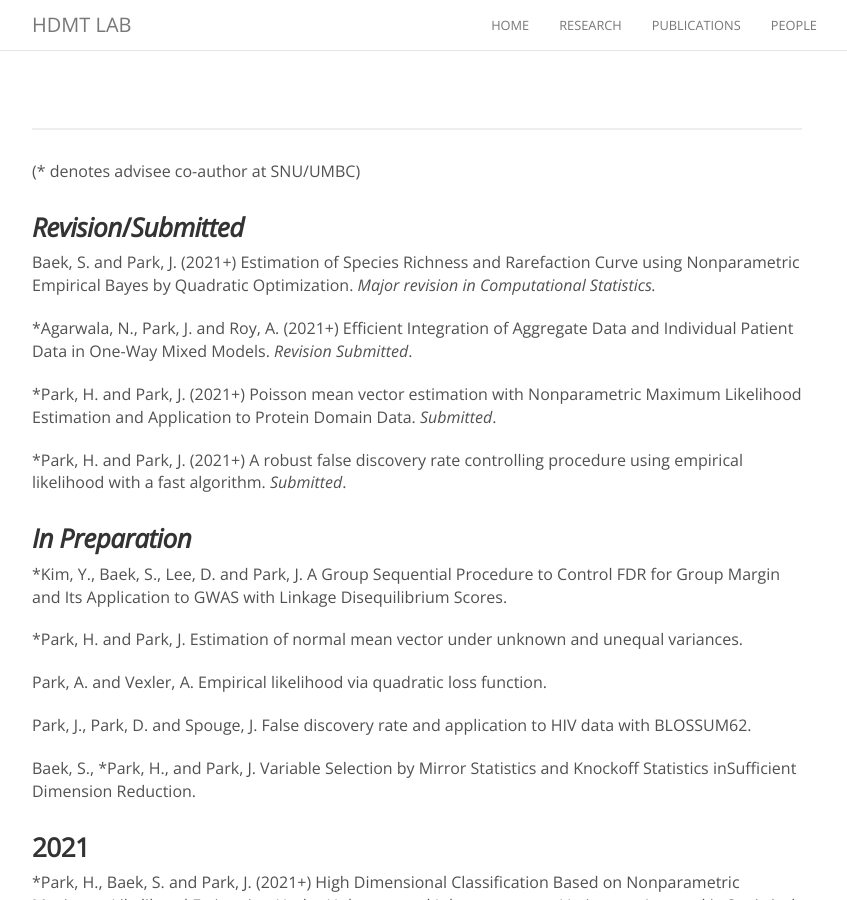
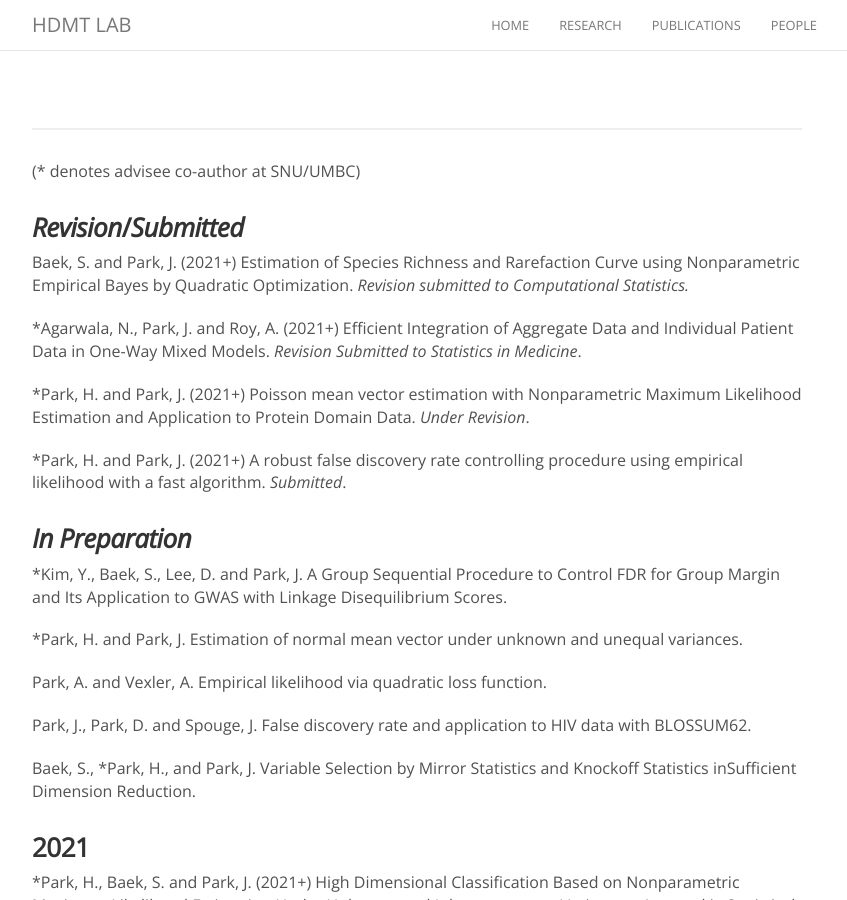
Before and after one commit to exgalcos/exgalcos.github.io, a Jekyll site: the page built from publications.md, in a window 1280 px wide and 900 px high. Shown: the whole window, without its empty margins (223-1070 px from the left). Built offline with Jekyll 4.4.1, drawn with Linux system fonts in a browser that asks for light colours; nearby versions of some CDN libraries; comment, search, counter and statistics services are not loaded.

Commit message:
parkchange

```diff
--- a/publications.md
+++ b/publications.md
@@ -10,14 +10,14 @@ permalink: /publication/
 (* denotes advisee co-author at SNU/UMBC)
 
 ###  _Revision_/_Submitted_
-Baek, S.  and  Park, J.  (2021+) Estimation of Species Richness and Rarefaction Curve using Nonparametric Empirical Bayes by Quadratic Optimization.  _Major revision in Computational Statistics._
+Baek, S.  and  Park, J.  (2021+) Estimation of Species Richness and Rarefaction Curve using Nonparametric Empirical Bayes by Quadratic Optimization.  _Revision submitted to Computational Statistics._
 
 
 
 *Agarwala, N.,  Park, J. and Roy, A. (2021+) Efficient Integration of Aggregate Data and Individual Patient Data in One-Way Mixed Models.
-_Revision Submitted_.
+_Revision Submitted to Statistics in Medicine_.
 
-*Park, H. and Park, J. (2021+) Poisson mean vector estimation with Nonparametric Maximum Likelihood Estimation and Application to Protein Domain Data. _Submitted_.
+*Park, H. and Park, J. (2021+) Poisson mean vector estimation with Nonparametric Maximum Likelihood Estimation and Application to Protein Domain Data. _Under Revision_.
 
 *Park, H. and Park, J. (2021+)  A robust false discovery rate controlling procedure using  empirical likelihood with a fast algorithm. _Submitted_.
 
```
